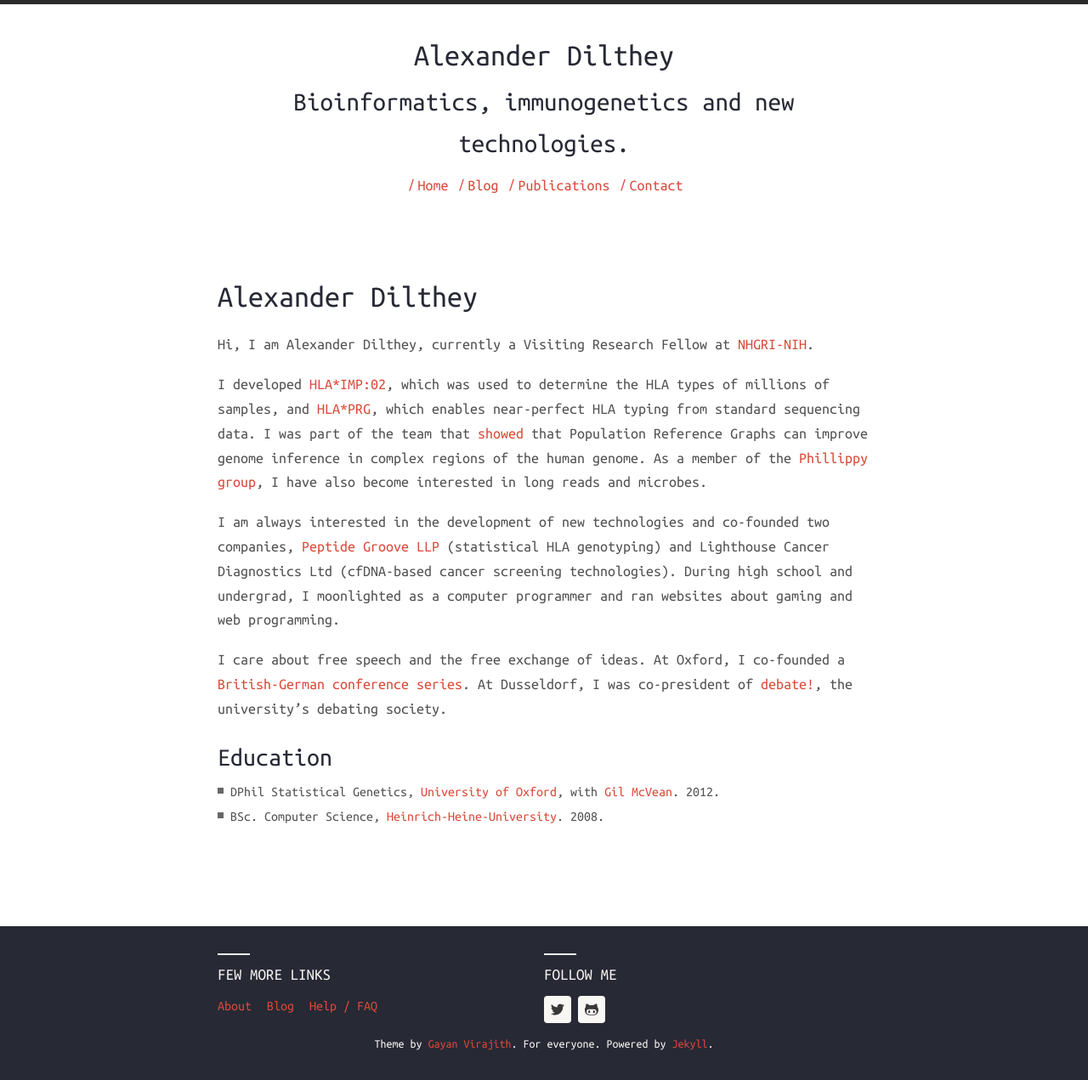
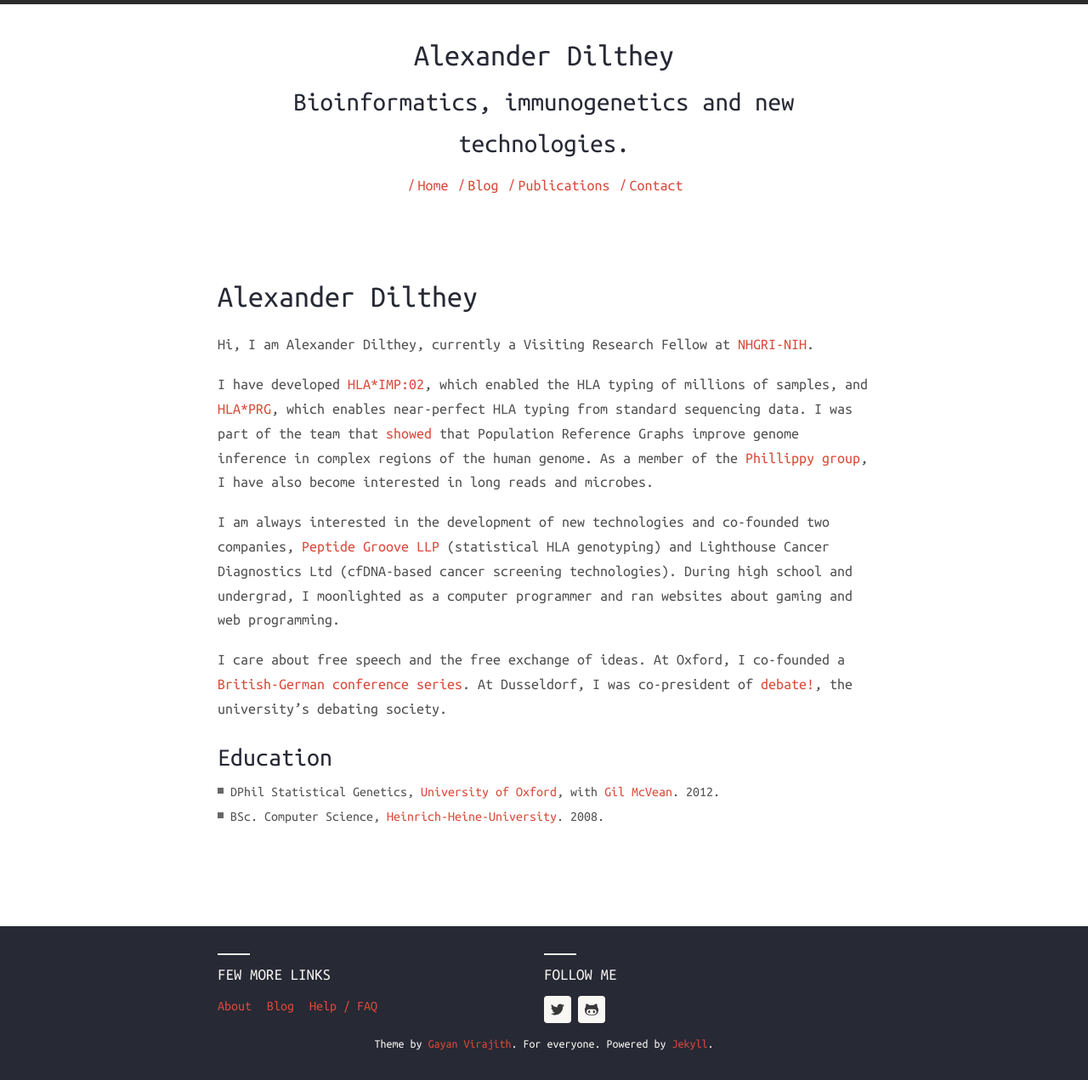
Before and after one commit to AlexanderDilthey/AlexanderDilthey.github.io, a Jekyll site: the page built from index.md, in a window 1280 px wide. Shown: the whole page at 85% size. Built offline with Jekyll 4.4.1, drawn with Linux system fonts in a browser that asks for light colours; nearby versions of some CDN libraries.

Commit message:
Update index.md

```diff
--- a/index.md
+++ b/index.md
@@ -6,7 +6,7 @@
 
 Hi, I am Alexander Dilthey, currently a Visiting Research Fellow at [NHGRI-NIH](http://genome.gov).
 
-I developed [HLA\*IMP:02](http://journals.plos.org/ploscompbiol/article?id=10.1371/journal.pcbi.1002877), which was used to determine the HLA types of millions of samples, and [HLA\*PRG](https://github.com/AlexanderDilthey/HLA-PRG-LA), which enables near-perfect HLA typing from standard sequencing data. I was part of the team that [showed](http://www.nature.com/ng/journal/v47/n6/full/ng.3257.html) that Population Reference Graphs can improve genome inference in complex regions of the human genome. As a member of the [Phillippy group](https://genomeinformatics.github.io), I have also become interested in long reads and microbes.
+I have developed [HLA\*IMP:02](http://journals.plos.org/ploscompbiol/article?id=10.1371/journal.pcbi.1002877), which enabled the HLA typing of millions of samples, and [HLA\*PRG](https://github.com/AlexanderDilthey/HLA-PRG-LA), which enables near-perfect HLA typing from standard sequencing data. I was part of the team that [showed](http://www.nature.com/ng/journal/v47/n6/full/ng.3257.html) that Population Reference Graphs improve genome inference in complex regions of the human genome. As a member of the [Phillippy group](https://genomeinformatics.github.io), I have also become interested in long reads and microbes.
 
 I am always interested in the development of new technologies and co-founded two companies, [Peptide Groove LLP](http://www.peptidegroove.com/) (statistical HLA genotyping) and Lighthouse Cancer Diagnostics Ltd (cfDNA-based cancer screening technologies). During high school and undergrad, I moonlighted as a computer programmer and ran websites about gaming and web programming.
 
```
